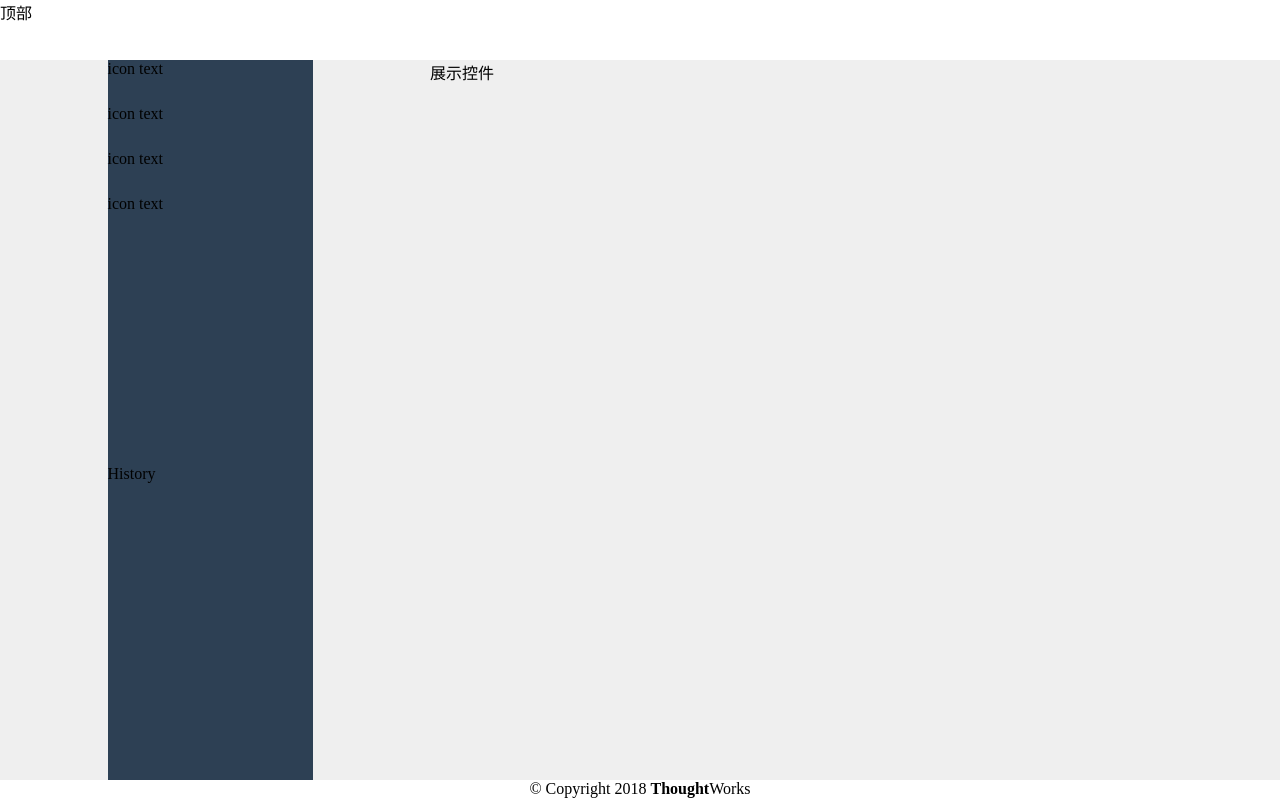
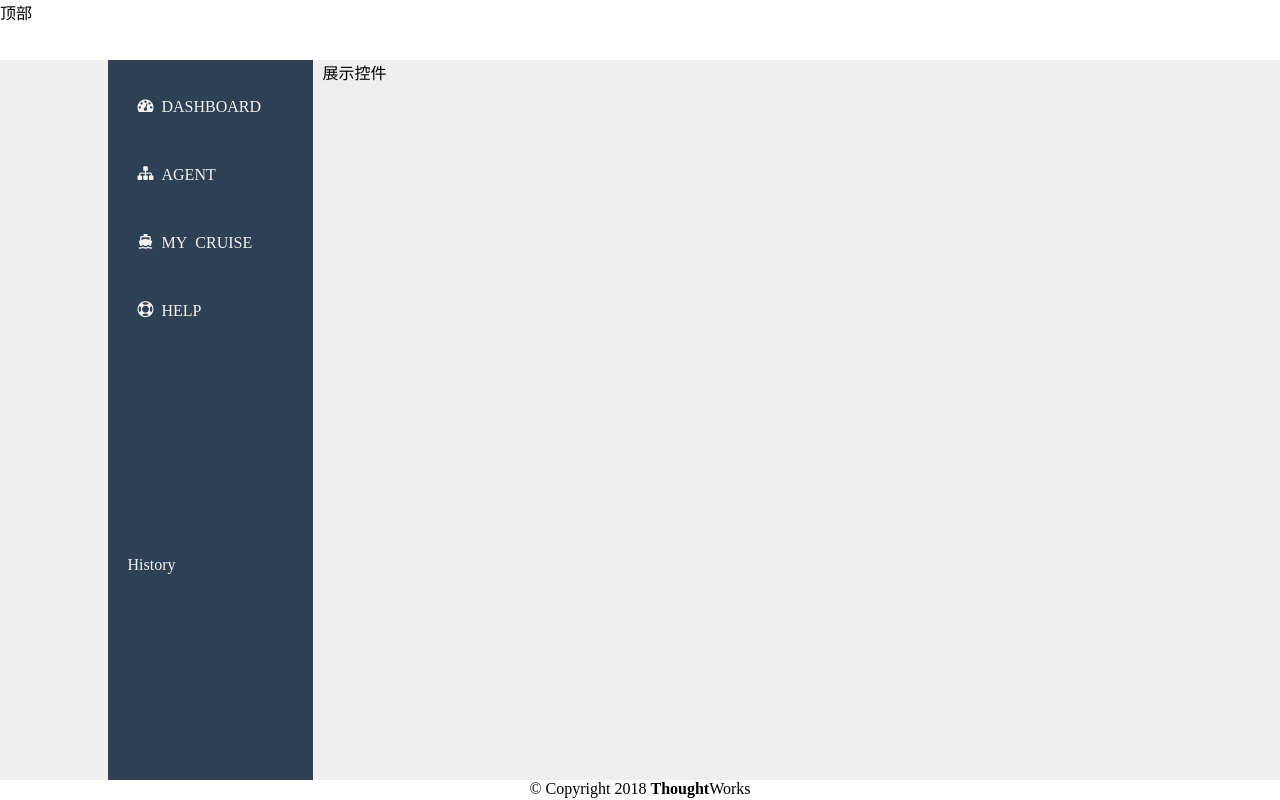
Before and after one commit to yangqianru/test, a website built with webpack: page index.html in a window 1280 px wide. Built offline with nearby package versions, Linux system fonts and the light colour scheme; a web font is replaced by a local one.

Commit message:
impl accordion ui.

```diff
--- a/src/components/accordion/accordion.js
+++ b/src/components/accordion/accordion.js
@@ -1,15 +1,37 @@
+import {accordionItem}  from '../../../static/js/constant'
+import './accordion.less'
+
 //手风琴模块
 export const getAccordion = () =>{
 	let accordionHtml = "";
 	for(let i=0; i<4; i++){
-		accordionHtml+=`<div id='accordion_item${i}' class='accordion_item${i}'>${getAccordionItem("icon","text")}</div>`;
+		accordionHtml+=`<div id='accordion_item${i}' class='accordion_item_div'>${getAccordionItem(accordionItem[i].iconClass,accordionItem[i].text)}</div>`;
 	}
 	accordionHtml += `<div id="history" class='history'>History</div>`
 	return accordionHtml;
 }
 
 //手风琴条目
-export const getAccordionItem = (icon,text) =>{
-	let accordionHtml = "icon text";
+export const getAccordionItem = (iconClass,text) =>{
+	let accordionHtml = `<div id='${iconClass}' class = 'accordion_item ${iconClass}'"}> ${text}</div>`;
 	return accordionHtml;
 }
+
+//设置点击事件监听
+export const setItemClickListener = () =>{
+    for(let i=0; i<4; i++){
+        document.getElementById(accordionItem[i].iconClass).onclick = onItemClick;
+	}
+}
+
+//点击事件处理
+export const onItemClick = (e) =>{
+    switch (e.target.id){
+        case accordionItem[0].iconClass:
+           alert('click the button dashboard');
+           break;
+        default:
+            alert('no para');
+            break;
+    }
+}
--- /dev/null
+++ b/src/components/accordion/accordion.less
@@ -0,0 +1,35 @@
+.accordion{
+    background: #2d4054;
+    grid-column-start: 2;
+    grid-column-end: 4;
+    display: grid;
+    padding: 20px 20px;
+    grid-template-rows: repeat(10, 1fr);
+}
+
+.accordion_item_div{
+    padding: 10% 0;
+    &:hover{
+        cursor: pointer;
+        background: #435466;
+    }
+}
+
+.accordion_item{
+    width: 100%;
+    padding: 0 10px;
+    top: 50%;
+    color: #f3f3f3;
+    &:hover{
+        cursor: pointer;
+        background: #435466;
+        color: #00b4cf;
+    }
+
+}
+
+.history{
+    grid-row-start: 8;
+    grid-row-end: 10;
+    color: #f3f3f3;
+}
--- /dev/null
+++ b/src/components/showcontext/showcontext.js
@@ -0,0 +1,3 @@
+export const getShowList = () =>{
+    return
+}
--- /dev/null
+++ b/src/components/showcontext/showcontext.less
@@ -0,0 +1,4 @@
+.show_context{
+    grid-column-start: 5;
+    grid-column-end: 11;
+}
--- a/src/main.js
+++ b/src/main.js
@@ -1,6 +1,7 @@
 import './common/js/Router.js';
 import {PageRouter} from './routers/PageRouter';
 import '../static/css/common.less';
+import './assets/font icons/fonts.css'
 
 PageRouter.forEach(function(element) {
     iRouters.map(element.router, function (transition) {
--- a/src/routers/pages/HomePage.js
+++ b/src/routers/pages/HomePage.js
@@ -1,5 +1,5 @@
 import {creatElements} from '../../common/js/util'
-import {getAccordion} from '../../components/accordion/accordion'
+import {getAccordion, setItemClickListener} from '../../components/accordion/accordion'
 
 let footerHtml = `<div>© Copyright 2018 <b>Thought</b>Works</div>`;
 let headerHtml = `<div>顶部</div>`;
@@ -10,8 +10,14 @@ export const I_RESOLVE_INIT = (transition) => {
 	creatElements("app", "body","body",getBodyHtml());
 
 	creatElements("app", "footer","footer",footerHtml);
+
+	addEventListeners();
 }
 
 const getBodyHtml = () =>{
-	return `<div id= 'accordion' class='accordion'>${getAccordion()}</div><div class='showlist'>展示控件</div>`
+	return `<div id= 'accordion' class='accordion'>${getAccordion()}</div><div class='show_context'>展示控件</div>`
 }
+
+const addEventListeners = () =>{
+	setItemClickListener();
+}
--- a/static/css/common.less
+++ b/static/css/common.less
@@ -24,21 +24,3 @@ html, body {
     background: #efefef;
     grid-template-columns: repeat(12, 1fr);
 }
-
-.accordion{
-    background: #2d4054;
-    grid-column-start: 2;
-    grid-column-end: 4;
-    display: grid;
-    grid-template-rows: repeat(16, 1fr);
-}
-
-.showlist{
-    grid-column-start: 5;
-    grid-column-end: 11;
-}
-
-.history{
-    grid-row-start: 10;
-    grid-row-end: 16;
-}
--- /dev/null
+++ b/static/js/constant.js
@@ -0,0 +1,6 @@
+export const accordionItem = [
+    {iconClass:"icon-dashboard",text:"DASHBOARD"},
+    {iconClass:"icon-sitemap",text:"AGENT"},
+    {iconClass:"icon-boat",text:"MY CRUISE"},
+    {iconClass:"icon-life-bouy",text:"HELP"},
+]
```
Also changed, not shown: build/webpack.basic.conf.js.
